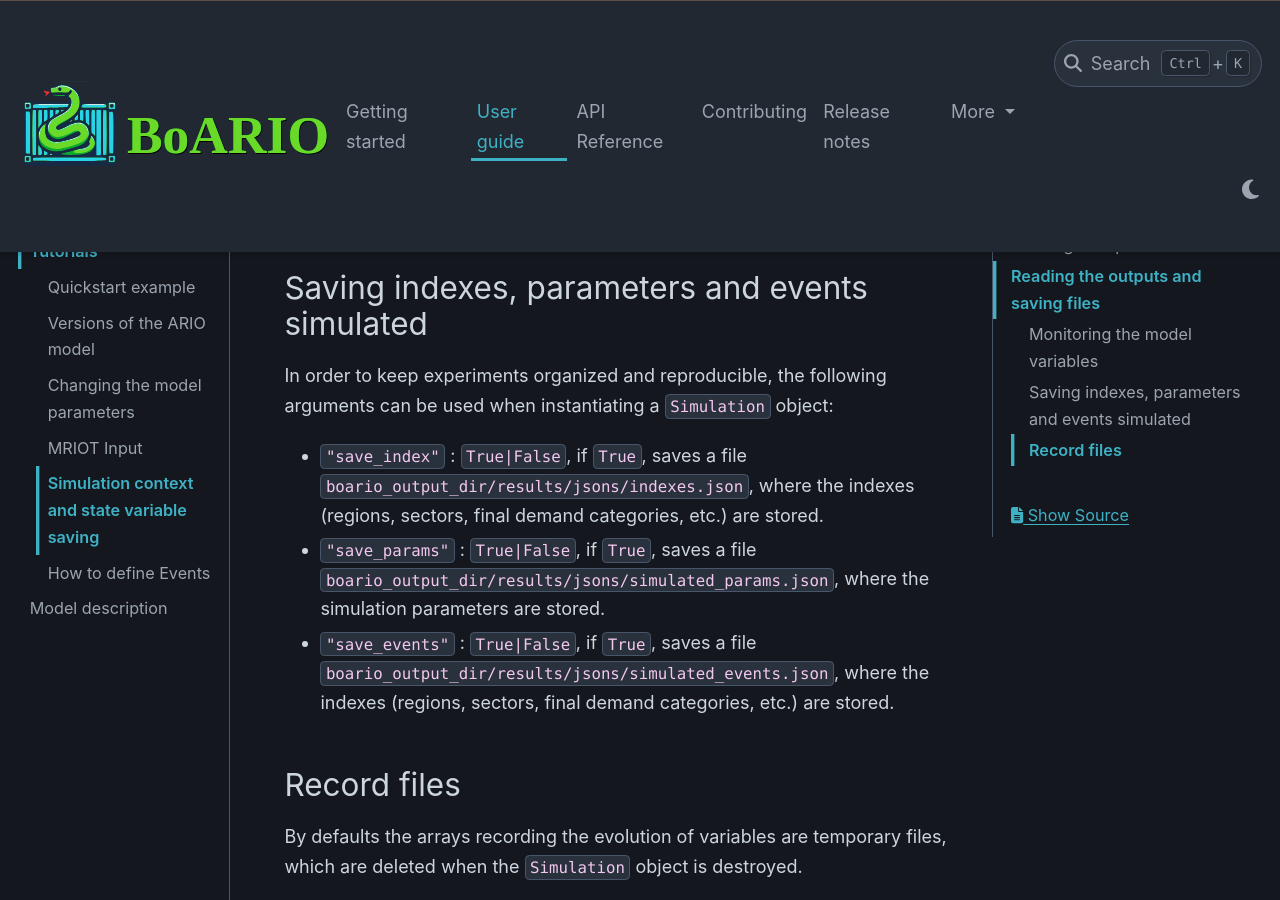
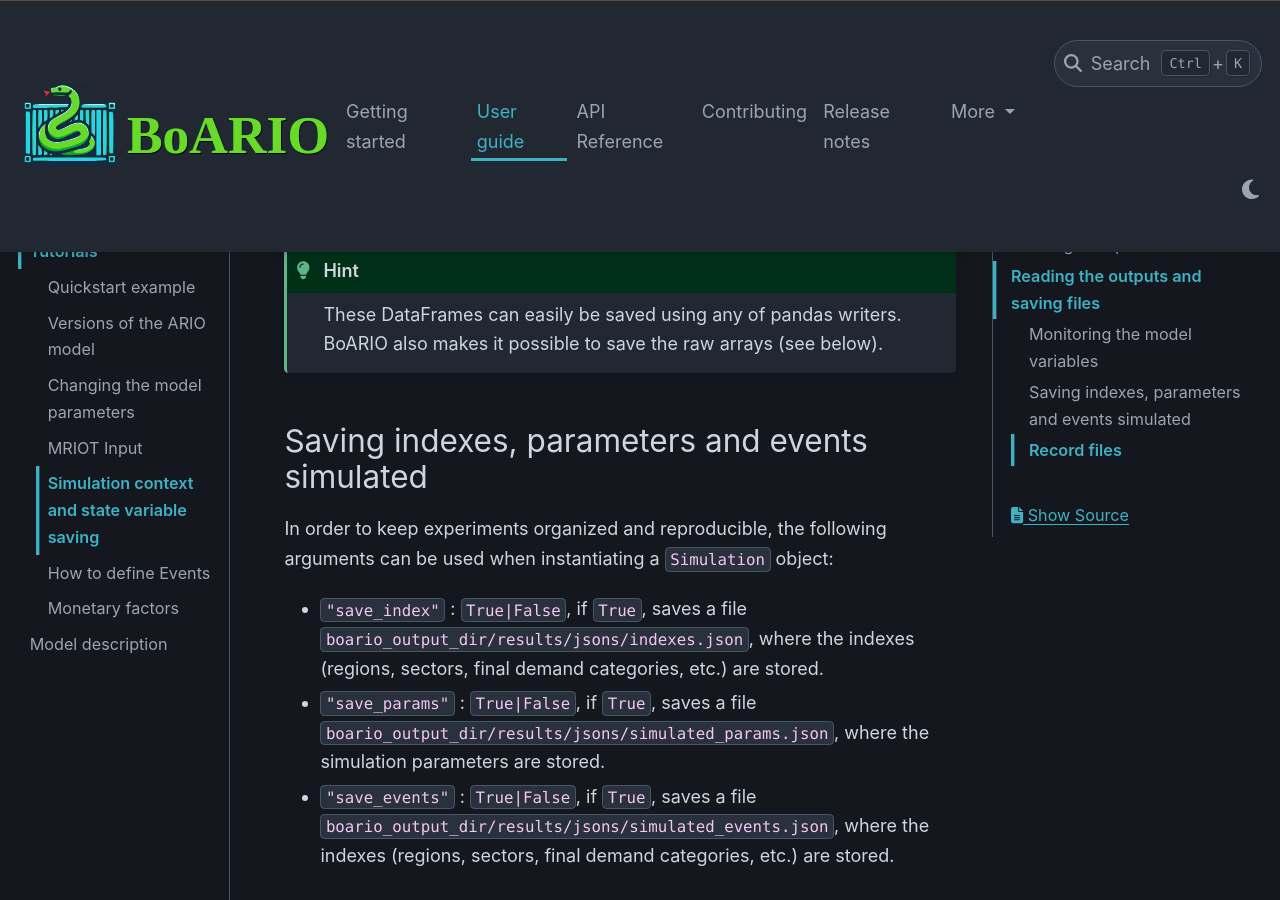
Before and after one commit to spjuhel/BoARIO, a Sphinx documentation site: the page built from docs/source/tutorials/simulation-context.rst, in a window 1280 px wide and 900 px high, scrolled down 2629 px. Built offline with Sphinx 7.4.7 and the PyData theme 0.15.4, drawn with Linux system fonts in a browser that asks for light colours.

Commit message:
includes monetary factor tutorials in doc, url fix, minor changes in doc

```diff
--- a/docs/source/boario-tutorials.rst
+++ b/docs/source/boario-tutorials.rst
@@ -23,3 +23,4 @@
    tutorials/mriot-input
    tutorials/simulation-context
    tutorials/boario-events
+   tutorials/monetary-factors
--- a/docs/source/index.rst
+++ b/docs/source/index.rst
@@ -31,7 +31,7 @@
         +++
 
         .. button-ref:: getting-started
-            :ref-type: ref
+            :ref-type: doc
             :click-parent:
             :color: secondary
             :expand:
--- a/docs/source/tutorials/model-params.rst
+++ b/docs/source/tutorials/model-params.rst
@@ -100,4 +100,4 @@
 
           sim = Simulation(model, n_temporal_units_to_sim=730)
 
-By default, simulation run for 365 `temporal units`, representing days.
+By default, a simulation runs for 365 `temporal units`, representing days.
--- a/docs/source/tutorials/simulation-context.rst
+++ b/docs/source/tutorials/simulation-context.rst
@@ -86,6 +86,9 @@
           # Access the array
           sim.inputs_stocks
 
+.. hint::
+   These DataFrames can easily be saved using any of pandas writers. BoARIO also makes it possible to save the raw arrays (see below).
+
 .. _index_records:
 
 Saving indexes, parameters and events simulated
```
Also changed, not shown: docs/source/notebooks/boario-quickstart.ipynb.
